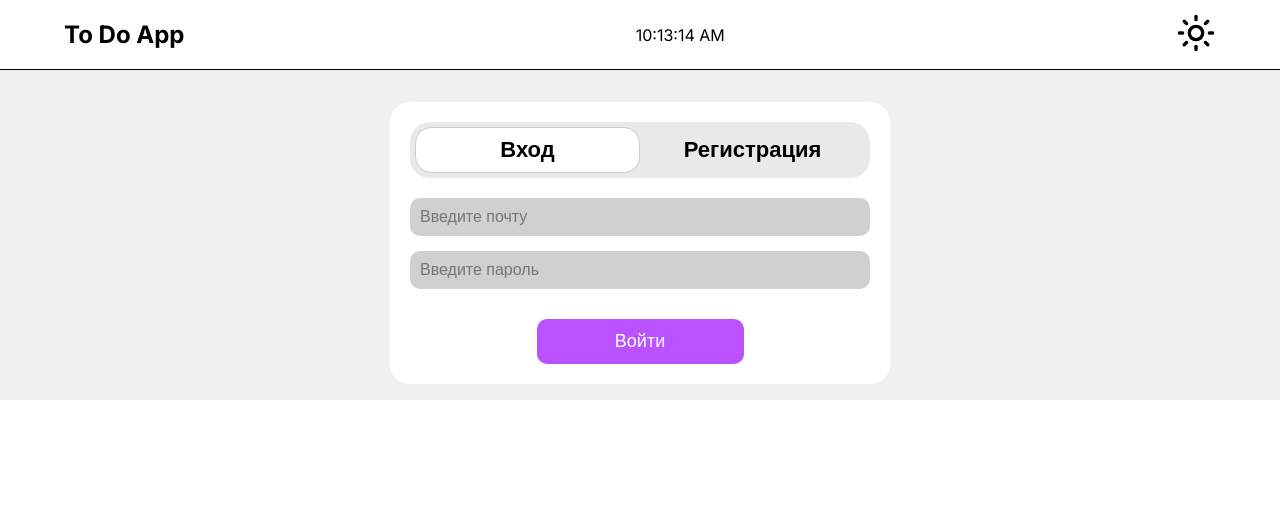
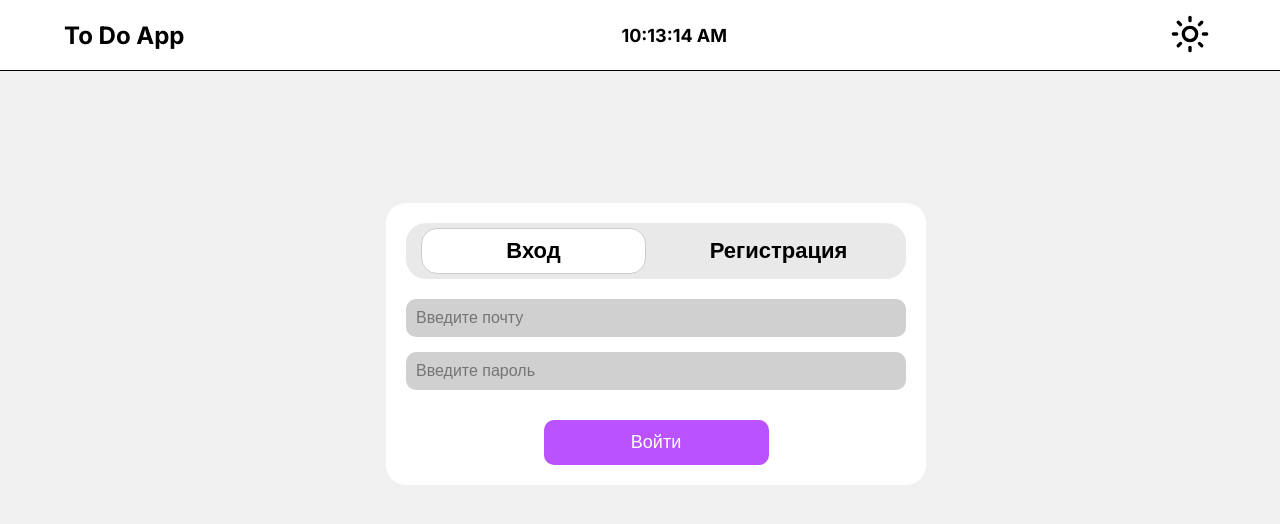
Before and after one commit to Headliner770/todo-app, a React (Vite) app: page /login in a window 1280 px wide. Shown: the top 524 px of the page. Built offline with nearby package versions, Linux system fonts and the light colour scheme.

Commit message:
TasksPage PR fix

```diff
--- a/src/components/Auth/AccessManagement/AccessManagement.module.css
+++ b/src/components/Auth/AccessManagement/AccessManagement.module.css
@@ -19,6 +19,7 @@
   width: 500px;
   border-radius: 20px;
   color: var(--text-color);
+  margin-top: -300px;
 }
 
 .tabs {
--- a/src/components/Auth/UserForm/UserForm.jsx
+++ b/src/components/Auth/UserForm/UserForm.jsx
@@ -1,4 +1,4 @@
-import { useState } from "react";
+import { useEffect, useState } from "react";
 import { useNavigate } from "react-router-dom";
 import { useAuth } from "../../../hooks/useAuth.jsx";
 import { useLocalStorage } from "../../../hooks/useLocalStorage.jsx";
@@ -11,6 +11,11 @@ export const UserForm = ({ modeForm }) => {
   const [email, setEmail] = useState("");
   const [password, setPassword] = useState("");
   const [users, setUsers] = useLocalStorage("users", []);
+
+  useEffect(() => {
+    setEmail("");
+    setPassword("");
+  }, [modeForm]);
 
   const navigate = useNavigate();
   const { login } = useAuth();
--- a/src/components/Auth/UserForm/UserForm.module.css
+++ b/src/components/Auth/UserForm/UserForm.module.css
@@ -9,21 +9,13 @@
 }
 
 .inputField input {
-  width: 100%;
+  width: 96%;
   padding: 10px;
   border-radius: 10px;
   font-size: 16px;
   background-color: #d0d0d0;
   border: none;
   color: var(--header-text-color);
-}
-
-.error {
-  color: red;
-  font-size: 14px;
-  position: absolute;
-  min-height: 20px;
-  margin-top: -9px;
 }
 
 .submitButton {
--- a/src/components/CurrentTime.jsx
+++ b/src/components/CurrentTime.jsx
@@ -1,4 +1,5 @@
 import { useState, useEffect } from "react";
+import styles from "./Header/Header.module.css";
 
 export function CurrentTime() {
   const [now, setNow] = useState(new Date());
@@ -11,5 +12,5 @@ export function CurrentTime() {
     };
   }, []);
 
-  return <span>{now.toLocaleTimeString()}</span>;
+  return <span className={styles.currentTime}>{now.toLocaleTimeString()}</span>;
 }
--- a/src/components/Header/Header.jsx
+++ b/src/components/Header/Header.jsx
@@ -23,7 +23,9 @@ export function Header() {
   return (
     <header className={styles.header}>
       <h2>To Do App</h2>
-      <CurrentTime />
+      <div className={styles.timeContainer}>
+        <CurrentTime />
+      </div>
       <div className={styles.actionButtons}>
         {user && (
           <button onClick={handleLogout} className={styles.logoutButton}>
--- a/src/components/Header/Header.module.css
+++ b/src/components/Header/Header.module.css
@@ -7,6 +7,12 @@
   border-bottom: 1px solid #000;
   background-color: var(--header-background-color);
   color: var(--header-text-color);
+}
+
+.timeContainer {
+  flex-grow: 1;
+  display: flex;
+  justify-content: center;
 }
 
 .actionButtons {
@@ -22,6 +28,7 @@
   padding: 10px;
   font-size: 16px;
   cursor: pointer;
+  font-weight: bold;
 }
 
 .logoutButton:hover {
@@ -33,3 +40,8 @@
   border: none;
   cursor: pointer;
 }
+
+.currentTime {
+  font-size: 18px;
+  font-weight: bold;
+}
--- a/src/index.css
+++ b/src/index.css
@@ -1,9 +1,11 @@
 @import url("https://fonts.googleapis.com/css2?family=Inter:ital,opsz,wght@0,14..32,100..900;1,14..32,100..900&family=Kumbh+Sans:wght@100..900&display=swap");
 
-* {
+html,
+body,
+#root {
+  height: 100%;
   margin: 0;
-  padding: 0;
-  box-sizing: border-box;
+  overflow: hidden;
 }
 
 main {
@@ -54,6 +56,8 @@ body {
   --text-color: #000;
   --window-background-color: #fff;
   --side-panel-background-color: #fff;
+  margin: 0;
+  padding: 0;
 }
 
 body.dark {
@@ -65,5 +69,4 @@ body.dark {
   --text-color: #fff;
   --window-background-color: rgba(0, 0, 0, 0.65);
   --side-panel-background-color: rgba(0, 0, 0, 0.65);
-
 }
```
